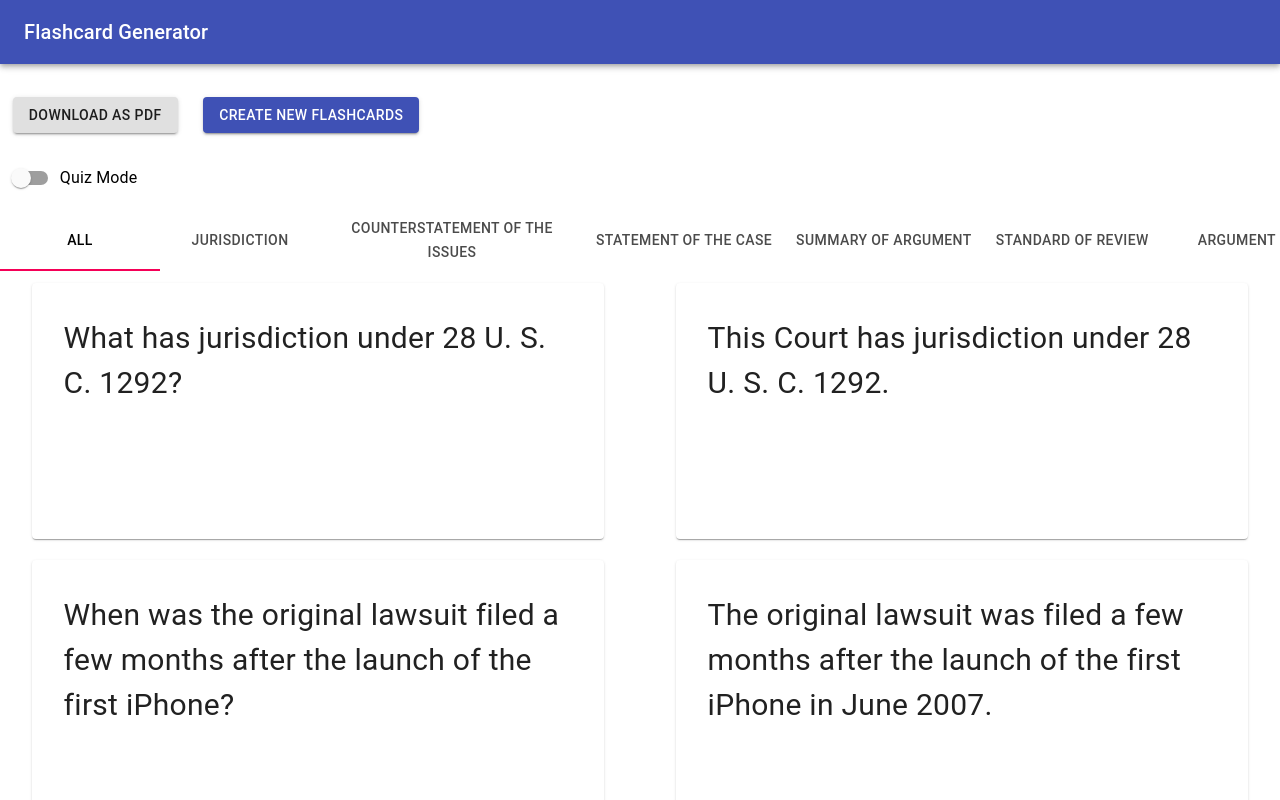
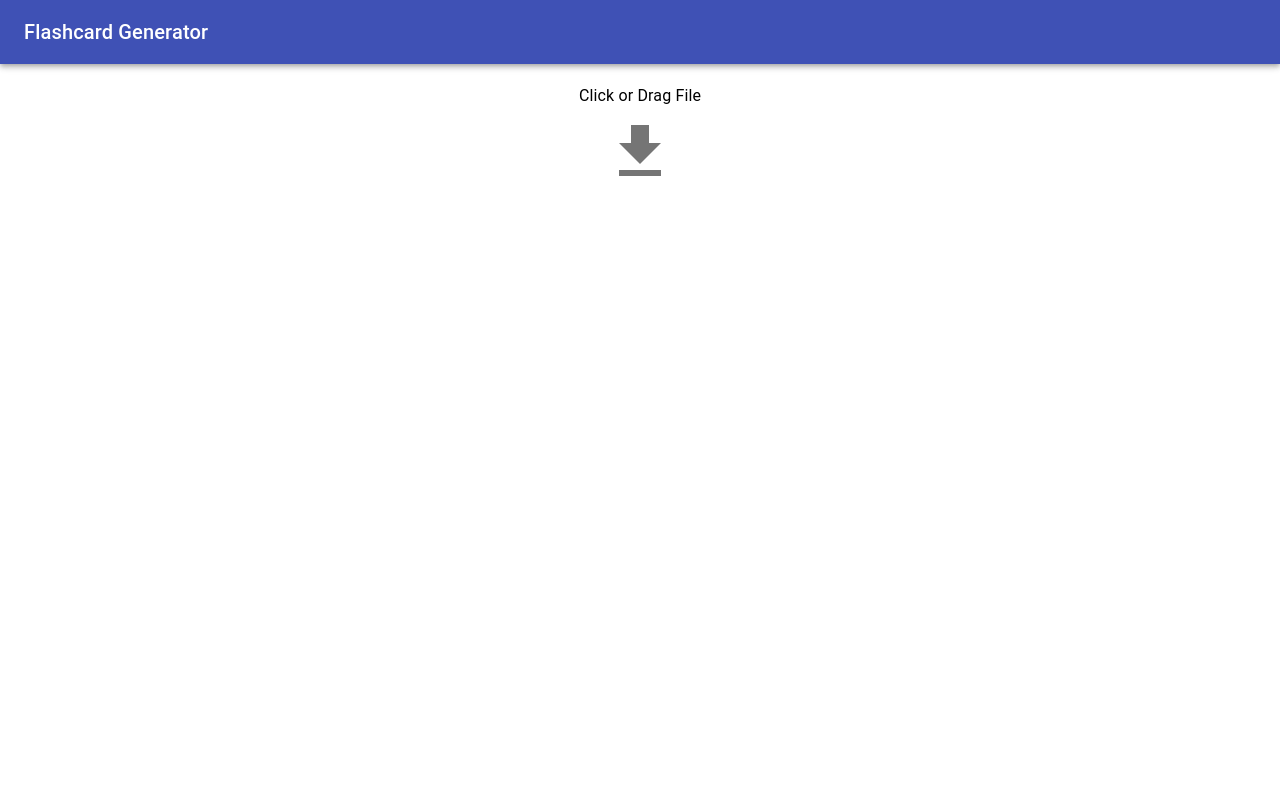
Before and after one commit to denmonz/Orrick-Flashcards, a React (Create React App) app in the folder Product/Website/: page / in a window 1280 px wide. Shown: the top 800 px of the page. Built offline with nearby package versions, Linux system fonts and the light colour scheme.

Commit message:
for client call

```diff
--- a/Product/Website/src/App.js
+++ b/Product/Website/src/App.js
@@ -97,9 +97,9 @@ function MyDropzone({upload, setUpload, display, setDisplay, qna, setQna}) {
                 text = result.value; // The generated text
                 messages = result.messages; // Any messages, such as warnings during conversion
             })
-            .then(function() {
-              fetchFlask();
-            })
+            // .then(function() {
+            //   fetchFlask();
+            // })
             .done(function() {
               setUpload(text);
               setDisplay(true);
@@ -319,7 +319,7 @@ function FilterCard({filter, qna}) {
 function App() {
   const [upload, setUpload] = useState('')
   const [qna, setQna] = useState(sampledata)
-  const [display, setDisplay] = useState(true)
+  const [display, setDisplay] = useState(false)
   const [quiz, setQuiz] = useState(false)
   // useEffect(() => {
   //   fetch('http://127.0.0.1:5000/q',{mode:'no-cors',dataType:'json'}).then(response => response.json().then(data => {console.log(data);}))
```
